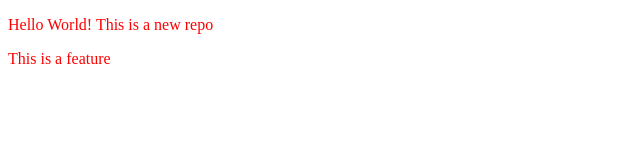
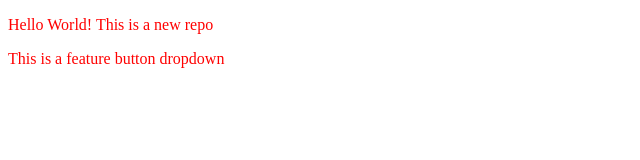
Before and after one commit to Shourya300/Local-repo, a plain HTML site: page index.html in a window 1280 px wide. Shown: the full height of the page, 0-640 px from the left. Drawn offline with Linux system fonts and the light colour scheme.

Commit message:
Added features in both

```diff
--- a/index.html
+++ b/index.html
@@ -8,6 +8,6 @@
 </head>
 <body>
     <p>Hello World! This is a new repo</p>
-    <p>This is a feature</p>
+    <p>This is a feature button dropdown</p>
 </body>
 </html>
```
